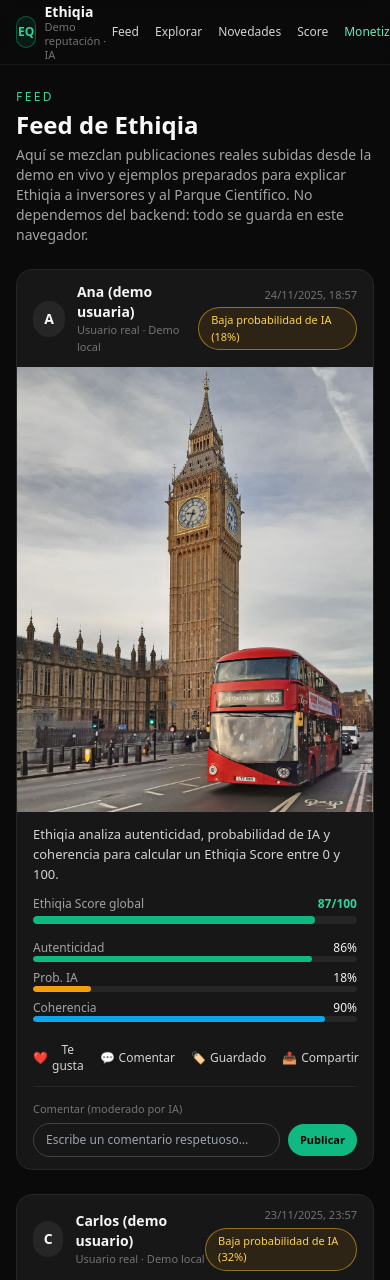
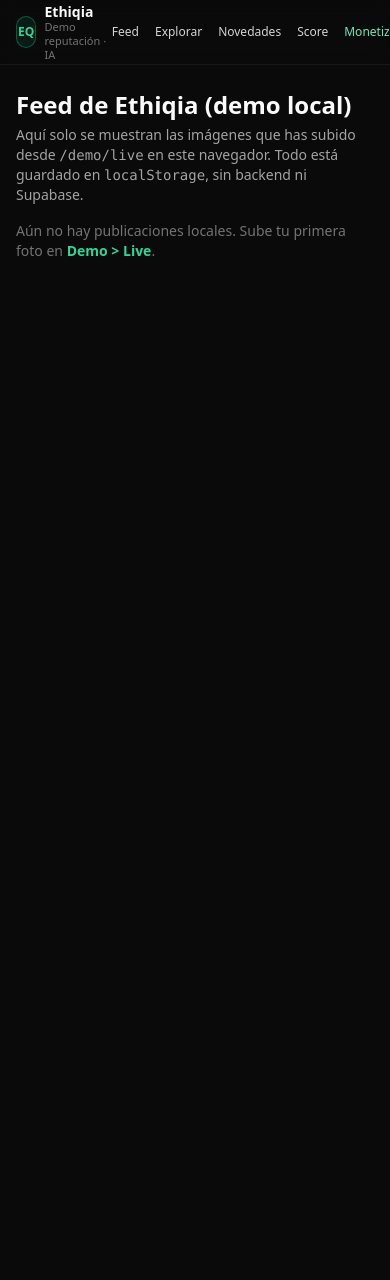
Before and after one commit to veletcosmetics/ethiqia-frontend, a Next.js app: page /feed in a window 390 px wide. Shown: the top 1280 px of the page. After the commit the page ends 845 px from the top, so only its background shows below. Built offline with nearby package versions, Linux system fonts and the light colour scheme.

Commit message:
Update page.tsx

```diff
--- a/app/feed/page.tsx
+++ b/app/feed/page.tsx
@@ -2,88 +2,30 @@
 
 import { useEffect, useState } from 'react';
 
-type StoredPost = {
-  id: string;
-  imageUrl: string;
-  score?: number;
-  createdAt?: number;
-};
-
-type RenderPost = {
+type DemoPost = {
   id: string;
   imageUrl: string;
   score: number;
   createdAt: number;
-  authorName: string;
-  authorSubtitle: string;
-  aiProbability: number;
-  authenticity: number;
-  coherence: number;
+  caption?: string;
+  authenticity?: number;
+  aiProbability?: number;
+  coherence?: number;
 };
 
-type CommentStatus = 'idle' | 'checking' | 'approved' | 'blocked';
+const STORAGE_KEY_FEED = 'ethiqia_feed_posts';
 
-const DEMO_STATIC_POSTS: RenderPost[] = [
-  {
-    id: 'static-1',
-    imageUrl: '/demo/profile-stock.jpg',
-    score: 87,
-    createdAt: Date.now() - 1000 * 60 * 60 * 5,
-    authorName: 'Ana (demo usuaria)',
-    authorSubtitle:
-      'Abogada. Usa Ethiqia para evitar suplantaciones de identidad en LinkedIn.',
-    aiProbability: 18,
-    authenticity: 86,
-    coherence: 90,
-  },
-  {
-    id: 'static-2',
-    imageUrl: '/demo/profile-stock.jpg',
-    score: 72,
-    createdAt: Date.now() - 1000 * 60 * 60 * 24,
-    authorName: 'Carlos (demo usuario)',
-    authorSubtitle:
-      'Emprendedor. Quiere enseñar a inversores que sus fotos son reales.',
-    aiProbability: 32,
-    authenticity: 76,
-    coherence: 80,
-  },
-];
-
-function computeMetrics(score: number) {
-  const safeScore = Math.max(0, Math.min(100, score));
-  const authenticity = Math.max(
-    0,
-    Math.min(100, safeScore + 10) // un poco más alta
-  );
-  const aiProbability = Math.max(
-    0,
-    Math.min(100, 100 - safeScore + 5) // si score es alto, IA baja
-  );
-  const coherence = Math.max(
-    0,
-    Math.min(100, Math.round((authenticity + score) / 2))
-  );
-  return { authenticity, aiProbability, coherence };
+function loadLocalPosts(): DemoPost[] {
+  if (typeof window === 'undefined') return [];
+  try {
+    const raw = localStorage.getItem(STORAGE_KEY_FEED);
+    if (!raw) return [];
+    const data = JSON.parse(raw);
+    if (!Array.isArray(data)) return [];
+    return data;
+  } catch {
+    return [];
   }
-
-const insultWords = [
-  'idiota',
-  'imbécil',
-  'gilipollas',
-  'estúpido',
-  'puta',
-  'mierda',
-  'asco',
-  'racista',
-  'negro de mierda',
-  'maricón',
-  'subnormal',
-];
-
-function containsInsult(text: string) {
-  const lower = text.toLowerCase();
-  return insultWords.some((w) => lower.includes(w));
 }
 
 function formatDate(ts: number) {
@@ -100,145 +42,154 @@ function formatDate(ts: number) {
   }
 }
 
-function PostCard({ post }: { post: RenderPost }) {
-  const [comment, setComment] = useState('');
-  const [status, setStatus] = useState<CommentStatus>('idle');
+export default function FeedPage() {
+  const [posts, setPosts] = useState<DemoPost[]>([]);
 
-  const handleSubmit = (e: React.FormEvent) => {
-    e.preventDefault();
-    if (!comment.trim()) return;
-
-    setStatus('checking');
-
-    setTimeout(() => {
-      if (containsInsult(comment)) {
-        setStatus('blocked');
-        // En una versión real aquí avisaríamos al backend y bajaríamos score.
-      } else {
-        setStatus('approved');
-        // Podríamos guardar el comentario en localStorage si hace falta.
-      }
-    }, 800);
-  };
-
-  const { authenticity, aiProbability, coherence, score } = post;
-
-  const aiLabel =
-    aiProbability >= 70
-      ? 'Alta probabilidad de IA'
-      : aiProbability >= 40
-      ? 'Probabilidad media de IA'
-      : 'Baja probabilidad de IA';
+  useEffect(() => {
+    const list = loadLocalPosts().sort(
+      (a, b) => (b.createdAt ?? 0) - (a.createdAt ?? 0)
+    );
+    setPosts(list);
+  }, []);
 
   return (
-    <article className="rounded-2xl border border-neutral-800 bg-neutral-900 overflow-hidden mb-6">
+    <main className="min-h-[calc(100vh-64px)] bg-neutral-950 text-neutral-50">
+      <section className="max-w-4xl mx-auto px-4 py-6 space-y-4">
+        <header className="space-y-1">
+          <h1 className="text-2xl font-semibold">Feed de Ethiqia (demo local)</h1>
+          <p className="text-sm text-neutral-400">
+            Aquí solo se muestran las imágenes que has subido desde{' '}
+            <code>/demo/live</code> en este navegador. Todo está guardado en{' '}
+            <code>localStorage</code>, sin backend ni Supabase.
+          </p>
+        </header>
+
+        {posts.length === 0 && (
+          <p className="text-sm text-neutral-500 mt-6">
+            Aún no hay publicaciones locales. Sube tu primera foto en{' '}
+            <span className="font-semibold text-emerald-400">Demo &gt; Live</span>.
+          </p>
+        )}
+
+        <div className="space-y-6">
+          {posts.map((post) => {
+            const auth = post.authenticity ?? 75;
+            const aiProb = post.aiProbability ?? 30;
+            const coh = post.coherence ?? 80;
+
+            return (
+              <article
+                key={post.id}
+                className="overflow-hidden rounded-2xl border border-neutral-900 bg-neutral-900/80"
+              >
                 {/* Cabecera */}
-      <header className="flex items-center justify-between px-4 py-3">
+                <div className="flex items-center justify-between px-4 py-3 border-b border-neutral-800">
                   <div className="flex items-center gap-3">
-          <div className="h-9 w-9 flex items-center justify-center rounded-full bg-neutral-800 text-sm font-semibold">
-            {post.authorName.charAt(0).toUpperCase()}
+                    <div className="h-9 w-9 rounded-full bg-neutral-800 flex items-center justify-center text-xs font-semibold">
+                      U
                     </div>
-          <div className="flex flex-col">
-            <span className="text-sm font-semibold text-neutral-100">
-              {post.authorName}
-            </span>
-            <span className="text-[11px] text-neutral-500">
-              Usuario real · Demo local
-            </span>
+                    <div>
+                      <p className="text-sm font-medium text-neutral-100">
+                        Usuario Ethiqia
+                      </p>
+                      <p className="text-[11px] text-neutral-500">
+                        Usuario demo · LocalStorage
+                      </p>
                     </div>
                   </div>
                   <div className="flex flex-col items-end gap-1">
                     <span className="text-[11px] text-neutral-500">
                       {formatDate(post.createdAt)}
                     </span>
-          <span className="rounded-full border border-amber-400/50 bg-amber-500/10 px-3 py-1 text-[11px] text-amber-300">
-            {aiLabel} ({aiProbability}%)
+                    <span className="rounded-full border border-amber-500/40 bg-amber-500/10 px-3 py-0.5 text-[11px] text-amber-300">
+                      Prob. IA estimada · {aiProb}%
                     </span>
                   </div>
-      </header>
+                </div>
 
                 {/* Imagen */}
                 <div className="bg-black">
                   <img
                     src={post.imageUrl}
-          alt="Publicación Ethiqia"
-          className="w-full max-h-[520px] object-cover"
+                    alt={post.caption || 'Publicación Ethiqia'}
+                    className="max-h-[520px] w-full object-contain bg-black"
                   />
                 </div>
 
-      {/* Métricas + acciones */}
-      <section className="px-4 py-3 space-y-3 text-sm">
-        <p className="text-[13px] text-neutral-300">
-          Ethiqia analiza autenticidad, probabilidad de IA y coherencia para
-          calcular un Ethiqia Score entre 0 y 100.
+                {/* Texto + métricas */}
+                <div className="px-4 py-3 space-y-3">
+                  {post.caption && (
+                    <p className="text-sm text-neutral-100">{post.caption}</p>
+                  )}
+
+                  <div className="space-y-1">
+                    <p className="text-xs text-neutral-400">
+                      Ethiqia Score global
                     </p>
-
-        {/* Score global */}
-        <div className="space-y-1">
-          <div className="flex items-center justify-between text-xs">
-            <span className="text-neutral-400">Ethiqia Score global</span>
-            <span className="font-semibold text-emerald-400">
-              {score}/100
-            </span>
-          </div>
                     <div className="h-2 w-full rounded-full bg-neutral-800 overflow-hidden">
                       <div
                         className="h-full rounded-full bg-emerald-500"
-              style={{ width: `${score}%` }}
+                        style={{ width: `${Math.min(post.score ?? 0, 100)}%` }}
                       />
+                    </div>
+                    <div className="mt-1 text-xs text-neutral-300 flex justify-between">
+                      <span>Score</span>
+                      <span className="font-semibold text-emerald-400">
+                        {post.score}/100
+                      </span>
                     </div>
                   </div>
 
-        {/* Barras individuales */}
-        <div className="space-y-2 pt-1">
+                  {/* Barras detalladas */}
+                  <div className="mt-3 grid gap-2 md:grid-cols-3 text-xs">
                     <div>
-            <div className="flex items-center justify-between text-xs">
-              <span className="text-neutral-400">Autenticidad</span>
+                      <div className="flex justify-between mb-1">
+                        <span className="text-neutral-300">Autenticidad</span>
                         <span className="font-medium text-neutral-100">
-                {authenticity}%
+                          {auth}%
                         </span>
                       </div>
-            <div className="h-1.5 w-full rounded-full bg-neutral-800 overflow-hidden">
+                      <div className="h-1.5 rounded-full bg-neutral-800 overflow-hidden">
                         <div
                           className="h-full rounded-full bg-emerald-500"
-                style={{ width: `${authenticity}%` }}
+                          style={{ width: `${auth}%` }}
                         />
                       </div>
                     </div>
 
                     <div>
-            <div className="flex items-center justify-between text-xs">
-              <span className="text-neutral-400">Prob. IA</span>
+                      <div className="flex justify-between mb-1">
+                        <span className="text-neutral-300">Prob. IA</span>
                         <span className="font-medium text-neutral-100">
-                {aiProbability}%
+                          {aiProb}%
                         </span>
                       </div>
-            <div className="h-1.5 w-full rounded-full bg-neutral-800 overflow-hidden">
+                      <div className="h-1.5 rounded-full bg-neutral-800 overflow-hidden">
                         <div
                           className="h-full rounded-full bg-amber-500"
-                style={{ width: `${aiProbability}%` }}
+                          style={{ width: `${aiProb}%` }}
                         />
                       </div>
                     </div>
 
                     <div>
-            <div className="flex items-center justify-between text-xs">
-              <span className="text-neutral-400">Coherencia</span>
+                      <div className="flex justify-between mb-1">
+                        <span className="text-neutral-300">Coherencia</span>
                         <span className="font-medium text-neutral-100">
-                {coherence}%
+                          {coh}%
                         </span>
                       </div>
-            <div className="h-1.5 w-full rounded-full bg-neutral-800 overflow-hidden">
+                      <div className="h-1.5 rounded-full bg-neutral-800 overflow-hidden">
                         <div
                           className="h-full rounded-full bg-sky-500"
-                style={{ width: `${coherence}%` }}
+                          style={{ width: `${coh}%` }}
                         />
                       </div>
                     </div>
                   </div>
 
-        {/* Acciones (like, comentar, guardar, compartir) */}
-        <div className="flex items-center gap-4 pt-2 text-xs text-neutral-300">
+                  {/* Acciones (solo visuales) */}
+                  <div className="mt-4 flex flex-wrap items-center gap-4 text-xs text-neutral-300">
                     <button className="flex items-center gap-1 hover:text-emerald-400">
                       <span>❤️</span>
                       <span>Te gusta</span>
@@ -248,7 +199,7 @@ function PostCard({ post }: { post: RenderPost }) {
                       <span>Comentar</span>
                     </button>
                     <button className="flex items-center gap-1 hover:text-emerald-400">
-            <span>🏷️</span>
+                      <span>📎</span>
                       <span>Guardado</span>
                     </button>
                     <button className="flex items-center gap-1 hover:text-emerald-400">
@@ -256,131 +207,11 @@ function PostCard({ post }: { post: RenderPost }) {
                       <span>Compartir</span>
                     </button>
                   </div>
-
-        {/* Comentarios moderados por IA */}
-        <div className="mt-3 border-t border-neutral-800 pt-3">
-          <p className="text-[11px] text-neutral-500 mb-1">
-            Comentar (moderado por IA)
-          </p>
-          <form
-            onSubmit={handleSubmit}
-            className="flex items-center gap-2 text-xs"
-          >
-            <input
-              type="text"
-              placeholder="Escribe un comentario respetuoso…"
-              value={comment}
-              onChange={(e) => {
-                setComment(e.target.value);
-                if (status !== 'idle') setStatus('idle');
-              }}
-              className="flex-1 rounded-full border border-neutral-700 bg-neutral-900 px-3 py-2 text-xs text-neutral-100 outline-none focus:border-emerald-500"
-            />
-            <button
-              type="submit"
-              className="rounded-full bg-emerald-500 px-3 py-2 text-[11px] font-semibold text-black hover:bg-emerald-400"
-            >
-              Publicar
-            </button>
-          </form>
-
-          {status === 'checking' && (
-            <p className="mt-1 text-[11px] text-neutral-400">
-              Analizando comentario con la IA de Ethiqia…
-            </p>
-          )}
-          {status === 'approved' && (
-            <p className="mt-1 text-[11px] text-emerald-400">
-              ✅ Comentario aprobado. No afecta negativamente a tu Ethiqia
-              Score.
-            </p>
-          )}
-          {status === 'blocked' && (
-            <p className="mt-1 text-[11px] text-amber-400">
-              ⚠️ Comentario bloqueado por lenguaje ofensivo. En una versión
-              real, este tipo de acciones podría restar puntuación a tu Ethiqia
-              Score.
-            </p>
-          )}
                 </div>
-      </section>
               </article>
             );
-}
-
-export default function FeedPage() {
-  const [userPosts, setUserPosts] = useState<RenderPost[]>([]);
-
-  useEffect(() => {
-    if (typeof window === 'undefined') return;
-
-    try {
-      const raw = localStorage.getItem('ethiqia_feed_posts');
-      if (!raw) return;
-
-      const parsed: StoredPost[] = JSON.parse(raw);
-      const cleaned = parsed
-        .filter((p) => p && p.imageUrl)
-        .sort(
-          (a, b) => (b.createdAt ?? 0) - (a.createdAt ?? 0)
-        )
-        .map<RenderPost>((p, index) => {
-          const score = p.score ?? 75;
-          const { authenticity, aiProbability, coherence } =
-            computeMetrics(score);
-          return {
-            id: p.id ?? `local-${index}`,
-            imageUrl: p.imageUrl,
-            score,
-            createdAt: p.createdAt ?? Date.now(),
-            authorName: 'Usuario Ethiqia',
-            authorSubtitle: 'Usuario real · Demo local',
-            authenticity,
-            aiProbability,
-            coherence,
-          };
-        });
-
-      setUserPosts(cleaned);
-    } catch (err) {
-      console.error('Error leyendo feed local:', err);
-    }
-  }, []);
-
-  const allPosts: RenderPost[] = [...userPosts, ...DEMO_STATIC_POSTS];
-
-  return (
-    <main className="min-h-[calc(100vh-64px)] bg-neutral-950 text-neutral-50">
-      <section className="max-w-4xl mx-auto px-4 py-6">
-        <header className="mb-6 space-y-1">
-          <p className="text-xs uppercase tracking-[0.2em] text-emerald-400">
-            FEED
-          </p>
-          <h1 className="text-2xl font-semibold">Feed de Ethiqia</h1>
-          <p className="text-sm text-neutral-400 max-w-2xl">
-            Aquí se mezclan publicaciones reales subidas desde la demo en vivo y
-            ejemplos preparados para explicar Ethiqia a inversores y al Parque
-            Científico. No dependemos del backend: todo se guarda en este
-            navegador.
-          </p>
-        </header>
-
-        {allPosts.length === 0 && (
-          <p className="text-sm text-neutral-500">
-            Todavía no hay publicaciones en este navegador. Ve a{' '}
-            <a
-              href="/demo/live"
-              className="text-emerald-400 underline underline-offset-2"
-            >
-              Demo &gt; Live
-            </a>{' '}
-            y sube tu primera imagen.
-          </p>
-        )}
-
-        {allPosts.map((post) => (
-          <PostCard key={post.id} post={post} />
-        ))}
+          })}
+        </div>
       </section>
     </main>
   );
```
Lines whose indentation alone changed are shown as unchanged.
